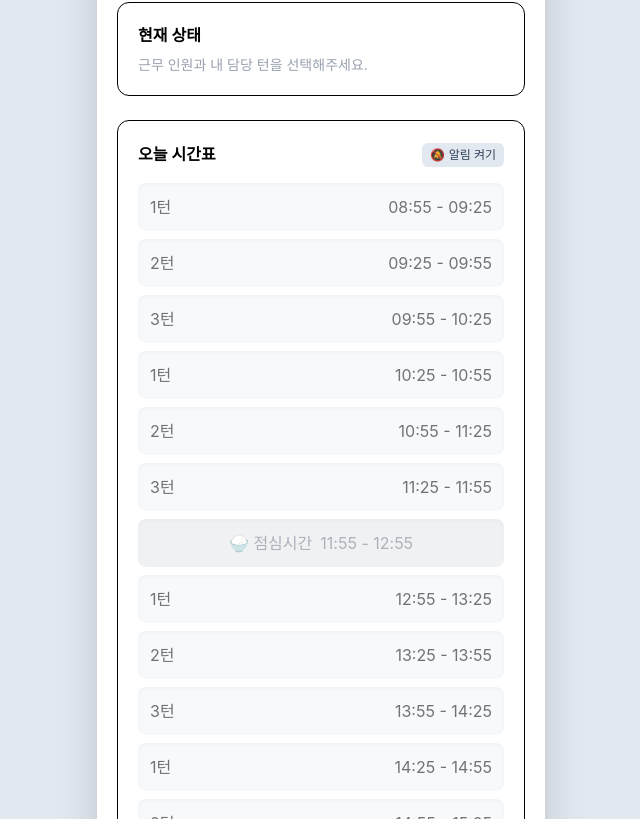
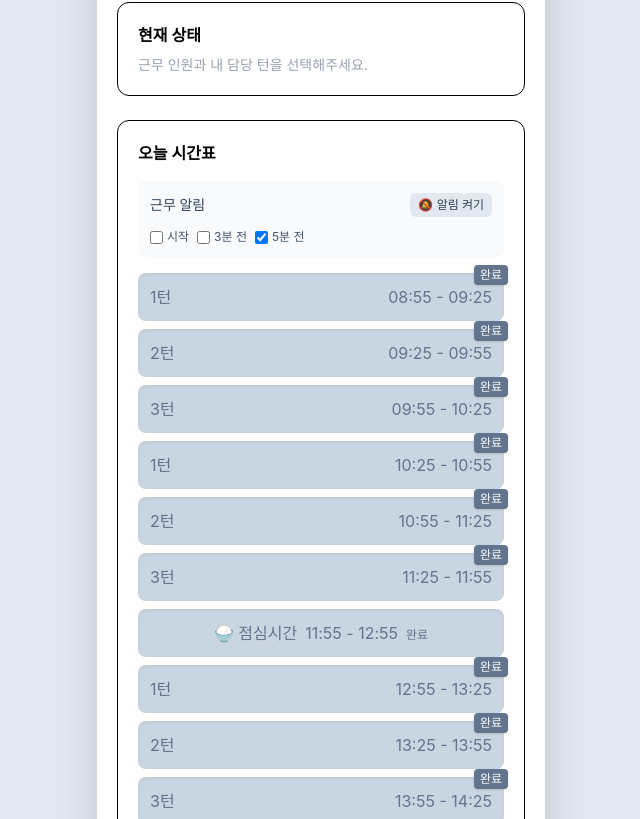
Before and after one commit to VerpJae/TodayShift, a React (Vite) app: page / in a window 1280 px wide. Shown: the part 421-1240 px from the top of the page, without its empty margins (319-959 px from the left). Built offline with nearby package versions, Linux system fonts and the light colour scheme.

Commit message:
feat: add configurable shift reminders

```diff
--- a/package.json
+++ b/package.json
@@ -1,7 +1,7 @@
 {
   "name": "todayshift",
   "private": true,
-  "version": "0.0.0",
+  "version": "0.1.0",
   "type": "module",
   "scripts": {
     "dev": "vite",
--- a/src/App.tsx
+++ b/src/App.tsx
@@ -1,6 +1,6 @@
 import Header from "./components/home/Header";
 import ShiftSelector from "./components/home/ShiftSelector";
-import { useState } from "react";
+import { useEffect, useState } from "react";
 import ScheduleCard from "./components/home/ScheduleCard";
 import { todaySchedule } from "./data/schedule";
 import TurnSelector from "./components/home/TurnSelector";
@@ -9,24 +9,69 @@ import {
   getDefaultWorkerCount,
 } from "./utils/date";
 import CurrentShiftCard from "./components/home/CurrentShiftCard";
+import { APP_VERSION } from "./version";
+
+type SavedTodaySetup = {
+  workerCount: number;
+  myTurn: number;
+};
+
+function getTodayStorageKey() {
+  const today = new Date();
+  const year = today.getFullYear();
+  const month = String(today.getMonth() + 1).padStart(2, "0");
+  const date = String(today.getDate()).padStart(2, "0");
+
+  return `today-turn-setup:${year}-${month}-${date}`;
+}
+
+function getSavedTodaySetup(): SavedTodaySetup | null {
+  const saved = localStorage.getItem(getTodayStorageKey());
+
+  if (!saved) {
+    return null;
+  }
+
+  try {
+    const parsed = JSON.parse(saved) as SavedTodaySetup;
+
+    return Number.isInteger(parsed.workerCount) && Number.isInteger(parsed.myTurn)
+      ? parsed
+      : null;
+  } catch {
+    return null;
+  }
+}
 
 function App() {
-  const [workerCount, setWorkerCount] =
-    useState<number | null>(getDefaultWorkerCount());
-  const [myTurn, setMyTurn] =
-    useState<number | null>(null);
-  const [isSetupEditing, setIsSetupEditing] = useState(true);
+  const [savedTodaySetup] = useState(getSavedTodaySetup);
+  const [workerCount, setWorkerCount] = useState<number | null>(
+    savedTodaySetup?.workerCount ?? getDefaultWorkerCount(),
+  );
+  const [myTurn, setMyTurn] = useState<number | null>(savedTodaySetup?.myTurn ?? null);
+  const [isSetupEditing, setIsSetupEditing] = useState(!savedTodaySetup);
 
   const isSetupComplete = workerCount !== null && myTurn !== null;
 
+  useEffect(() => {
+    if (!isSetupComplete || workerCount === null || myTurn === null) {
+      return;
+    }
+
+    localStorage.setItem(
+      getTodayStorageKey(),
+      JSON.stringify({ workerCount, myTurn }),
+    );
+  }, [isSetupComplete, myTurn, workerCount]);
+
   return (
     <main className="min-h-screen bg-slate-200 flex justify-center">
-      <div className="w-full max-w-md min-h-screen bg-white md:my-8 md:min-h-[800px] md:rounded-2xl md:shadow-2xl overflow-hidden">
+      <div className="flex min-h-screen w-full max-w-md flex-col overflow-hidden bg-white md:my-8 md:min-h-[800px] md:rounded-2xl md:shadow-2xl">
         {/* Header */}
         <Header dateText={getTodayText()} />
 
         {/* Main */}
-        <section className="p-5 space-y-6">
+        <section className="flex-1 space-y-6 p-5">
           <div className="rounded-xl border p-5">
             {isSetupComplete && !isSetupEditing ? (
               <div className="flex items-center justify-between">
@@ -55,6 +100,7 @@ function App() {
                   setWorkerCount={(count) => {
                     setWorkerCount(count);
                     setMyTurn(null);
+                    localStorage.removeItem(getTodayStorageKey());
                   }}
                 />
                 <TurnSelector
@@ -81,6 +127,10 @@ function App() {
             myTurn={myTurn}
           />
         </section>
+
+        <footer className="px-5 pb-4 text-center text-xs text-slate-400">
+          v{APP_VERSION}
+        </footer>
       </div>
     </main>
   );
--- a/src/components/home/NotificationSetting.tsx
+++ b/src/components/home/NotificationSetting.tsx
@@ -8,6 +8,7 @@ type NotificationSettingProps = {
 };
 
 const REMINDER_WORKER_URL = "https://today-turn-reminder.verp.workers.dev";
+const REMINDER_OPTIONS = [0, 3, 5];
 
 function urlBase64ToUint8Array(value: string) {
   const padding = "=".repeat((4 - (value.length % 4)) % 4);
@@ -21,11 +22,12 @@ async function saveSettings(
   schedule: ScheduleItem[],
   workerCount: number,
   myTurn: number,
+  reminderOffsets: number[],
 ) {
   await fetch(`${REMINDER_WORKER_URL}/api/config`, {
     method: "POST",
     headers: { "Content-Type": "application/json" },
-    body: JSON.stringify({ schedule, workerCount, myTurn }),
+    body: JSON.stringify({ schedule, workerCount, myTurn, reminderOffsets }),
   });
 }
 
@@ -40,14 +42,30 @@ function NotificationSetting({
   const [isEnabled, setIsEnabled] = useState(
     () => localStorage.getItem("shift-notifications-enabled") !== "false",
   );
+  const [reminderOffsets, setReminderOffsets] = useState<number[]>(() => {
+    const saved = localStorage.getItem("shift-reminder-offsets");
+
+    if (!saved) {
+      return [5];
+    }
+
+    try {
+      const parsed = JSON.parse(saved) as number[];
+      return Array.isArray(parsed)
+        ? parsed.filter((offset) => REMINDER_OPTIONS.includes(offset))
+        : [5];
+    } catch {
+      return [5];
+    }
+  });
 
   useEffect(() => {
     if (permission !== "granted" || !isEnabled || workerCount === null || myTurn === null) {
       return;
     }
 
-    void saveSettings(schedule, workerCount, myTurn);
-  }, [isEnabled, myTurn, permission, schedule, workerCount]);
+    void saveSettings(schedule, workerCount, myTurn, reminderOffsets);
+  }, [isEnabled, myTurn, permission, reminderOffsets, schedule, workerCount]);
 
   const enableNotifications = async () => {
     if (!("Notification" in window) || !("serviceWorker" in navigator)) {
@@ -79,7 +97,7 @@ function NotificationSetting({
     });
 
     if (workerCount !== null && myTurn !== null) {
-      await saveSettings(schedule, workerCount, myTurn);
+      await saveSettings(schedule, workerCount, myTurn, reminderOffsets);
     }
 
     setIsEnabled(true);
@@ -112,8 +130,21 @@ function NotificationSetting({
     void enableNotifications();
   };
 
+  const toggleReminderOffset = (offset: number) => {
+    setReminderOffsets((current) => {
+      const next = current.includes(offset)
+        ? current.filter((value) => value !== offset)
+        : [...current, offset].sort((a, b) => a - b);
+
+      localStorage.setItem("shift-reminder-offsets", JSON.stringify(next));
+      return next;
+    });
+  };
+
   return (
-    <div className="shrink-0">
+    <div className="mb-4 rounded-lg bg-slate-50 p-3">
+      <div className="flex items-center justify-between gap-3">
+        <span className="text-sm font-medium text-slate-700">근무 알림</span>
         {permission === "granted" && isEnabled ? (
           <button
             type="button"
@@ -133,6 +164,23 @@ function NotificationSetting({
           </button>
         )}
       </div>
+
+      <div className="mt-3 flex gap-2">
+        {REMINDER_OPTIONS.map((offset) => (
+          <label
+            key={offset}
+            className="flex items-center gap-1 text-xs text-slate-600"
+          >
+            <input
+              type="checkbox"
+              checked={reminderOffsets.includes(offset)}
+              onChange={() => toggleReminderOffset(offset)}
+            />
+            {offset === 0 ? "시작" : `${offset}분 전`}
+          </label>
+        ))}
+      </div>
+    </div>
   );
 }
 
--- a/src/components/home/ScheduleCard.tsx
+++ b/src/components/home/ScheduleCard.tsx
@@ -39,12 +39,13 @@ function ScheduleCard({
     <div className="rounded-xl border p-5">
       <div className="mb-4 flex items-center justify-between gap-3">
         <h2 className="font-semibold">오늘 시간표</h2>
-        <NotificationSetting
-          schedule={schedule}
-          workerCount={workerCount}
-          myTurn={myTurn}
-        />
       </div>
+
+      <NotificationSetting
+        schedule={schedule}
+        workerCount={workerCount}
+        myTurn={myTurn}
+      />
 
       {workerCount === null ? (
         <p className="text-gray-400">
@@ -65,16 +66,22 @@ function ScheduleCard({
                   currentMinutes < endMinutes;
                 const isPast = endMinutes !== null && currentMinutes >= endMinutes;
                 const timeStateClass = isCurrent
-                  ? "ring-2 ring-blue-500 shadow-lg"
+                  ? "ring-2 ring-blue-600 shadow-lg"
                   : isPast
-                    ? "shadow-inner opacity-55"
+                    ? "shadow-inner"
                     : "shadow-sm";
 
                 if (item.type === "break") {
                     return (
                     <div
                         key={index}
-                        className={`relative rounded-lg bg-gray-200 p-3 text-center text-gray-500 transition ${timeStateClass}`}
+                        className={`relative rounded-lg p-3 text-center transition ${timeStateClass} ${
+                          isPast
+                            ? "bg-slate-300 text-slate-500"
+                            : isCurrent
+                              ? "bg-blue-100 text-blue-900"
+                              : "bg-gray-200 text-gray-500"
+                        }`}
                     >
                         🍚 {item.label}
 
@@ -87,6 +94,10 @@ function ScheduleCard({
                             지금
                           </span>
                         ) : null}
+
+                        {isPast ? (
+                          <span className="ml-2 text-xs font-medium text-slate-500">완료</span>
+                        ) : null}
                     </div>
                     );
                 }
@@ -96,6 +107,13 @@ function ScheduleCard({
 
                 const isMyTurn =
                     turnNumber === myTurn;
+                const workStateClass = isPast
+                  ? "bg-slate-300 text-slate-500"
+                  : isCurrent
+                    ? "bg-blue-100 font-bold text-blue-950"
+                    : isMyTurn
+                      ? "bg-yellow-300 font-bold"
+                      : "bg-slate-100";
 
                 return (
                     <div
@@ -107,11 +125,7 @@ function ScheduleCard({
                         transition
                         ${timeStateClass}
 
-                        ${
-                        isMyTurn
-                            ? "bg-yellow-300 font-bold"
-                            : "bg-slate-100"
-                        }
+                        ${workStateClass}
                     `}
                     >
                     <span>
@@ -127,6 +141,12 @@ function ScheduleCard({
                         지금
                       </span>
                     ) : null}
+
+                    {isPast ? (
+                      <span className="absolute -right-1 -top-2 rounded bg-slate-500 px-1.5 py-0.5 text-xs font-medium text-white shadow">
+                        완료
+                      </span>
+                    ) : null}
                     </div>
                 );
                 });
--- /dev/null
+++ b/src/version.ts
@@ -0,0 +1 @@
+export const APP_VERSION = "0.1.0";
```
Lines whose indentation alone changed are shown as unchanged.
